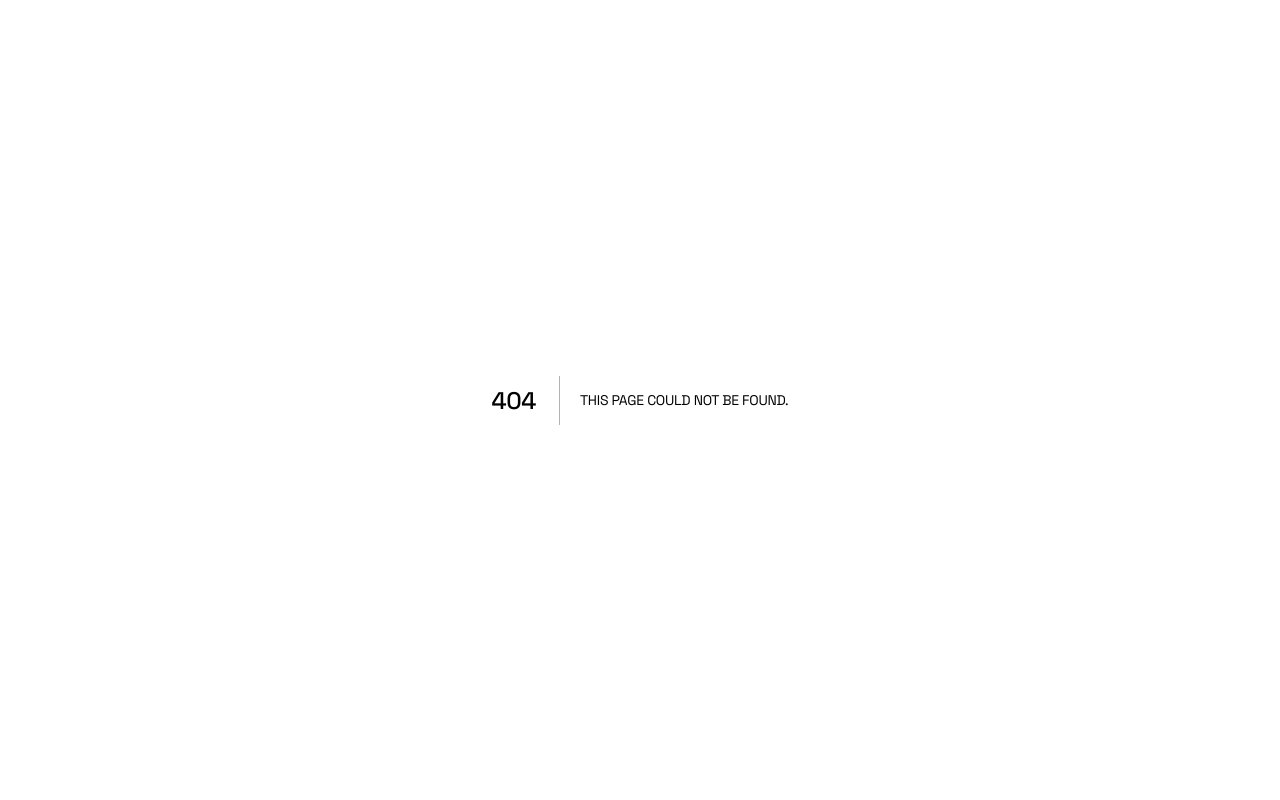
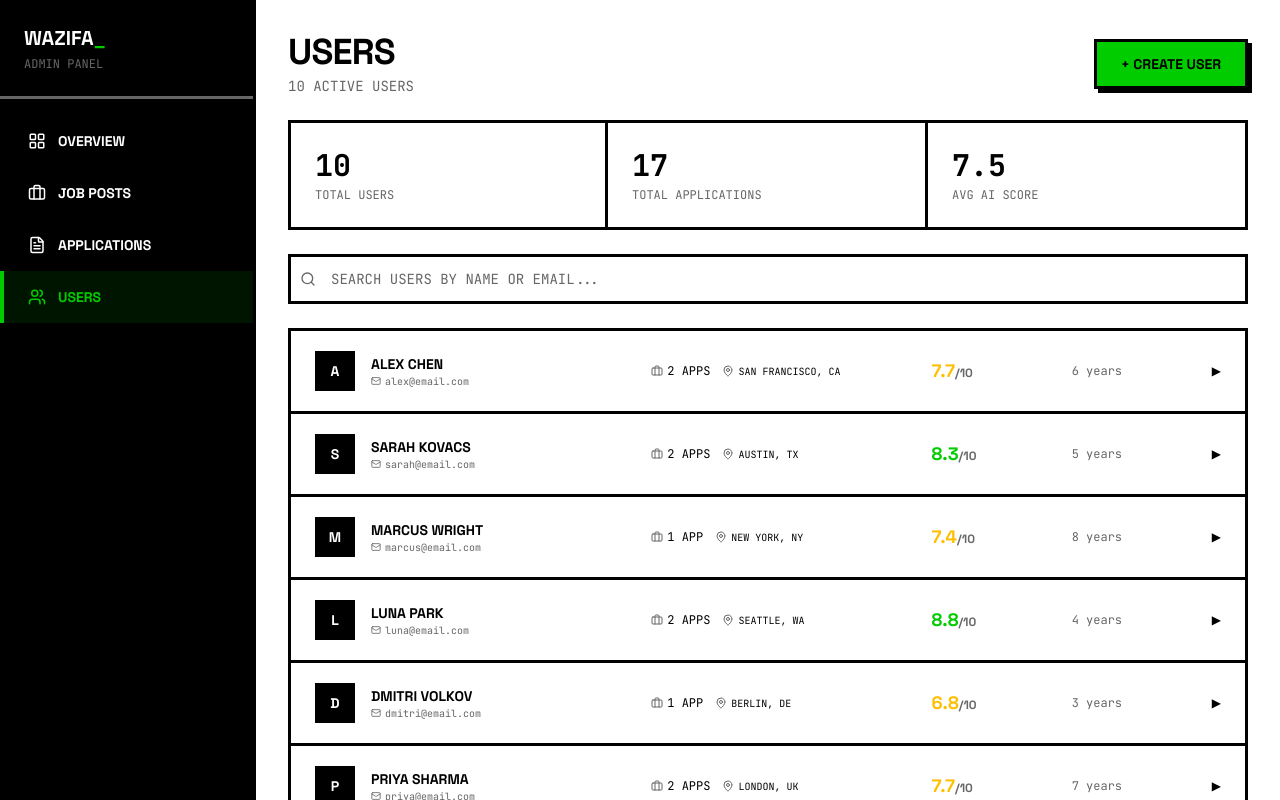
Before and after one commit to refaat1297/job-board, a Next.js app: page /dashboard/users in a window 1280 px wide. Before the commit this address had no page. Shown: the top 800 px of the page. Built offline with nearby package versions, Linux system fonts and the light colour scheme.

Commit message:
Add Users management page and `UsersListingWrapper` component
- Introduced `UsersPage` under the Dashboard for displaying and managing users.
- Added `UsersListingWrapper` combining stats, search, and user listing components.
- Integrated `AdminPageHeader` for consistent layout and actions.

```diff
--- /dev/null
+++ b/app/(admin)/dashboard/users/page.tsx
@@ -0,0 +1,20 @@
+import AdminPageHeader from "@/components/common/AdminPageHeader";
+import { CandidateData } from "@/data/CandidateData";
+import UsersListingWrapper from "@/components/users/UsersListingWrapper";
+
+function UsersPage() {
+  return (
+    <>
+      <AdminPageHeader
+        title="USERS"
+        subtitle={`${CandidateData.length} ACTIVE USERS`}
+        actionButtonLink="/dashboard/users/new"
+        actionButtonVariant="accent"
+        actionButtonText="+ CREATE USER"
+      />
+      <UsersListingWrapper />
+    </>
+  );
+}
+
+export default UsersPage;
--- /dev/null
+++ b/components/users/UsersListingWrapper.tsx
@@ -0,0 +1,17 @@
+"use client";
+import UsersProvider from "@/context/users/UsersProvider";
+import UsersStats from "./UsersStats";
+import UsersSearch from "./UsersSearch";
+import UsersList from "./UsersList";
+
+function UsersListingWrapper() {
+  return (
+    <UsersProvider>
+      <UsersStats />
+      <UsersSearch />
+      <UsersList />
+    </UsersProvider>
+  );
+}
+
+export default UsersListingWrapper;
```
